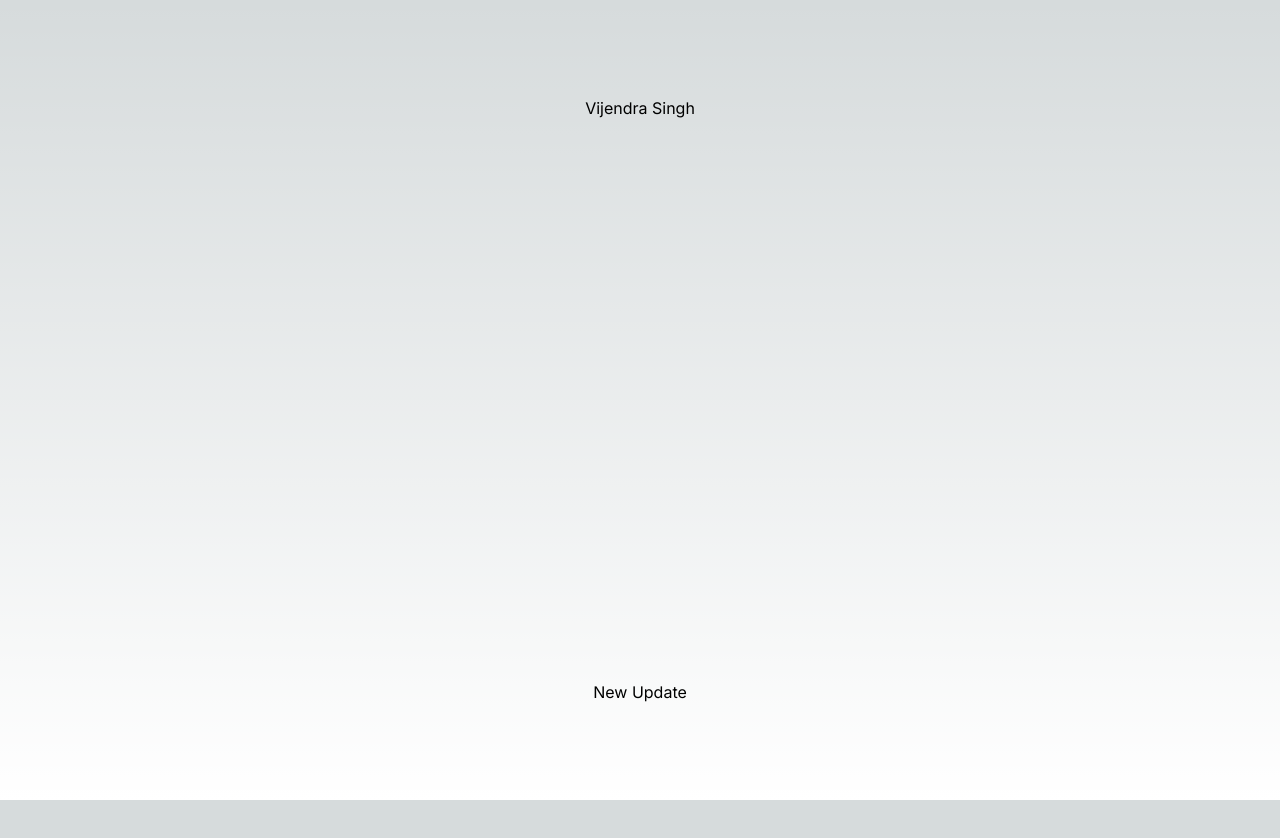
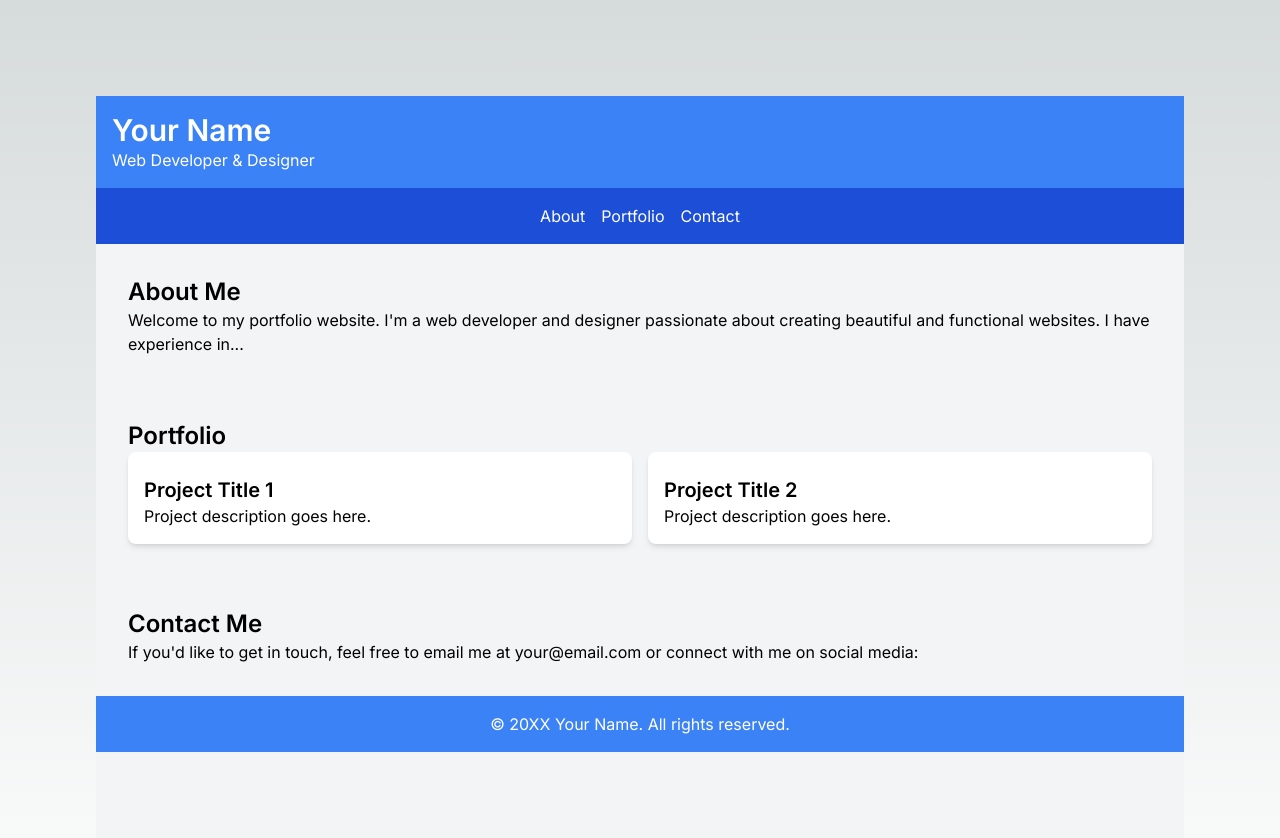
Before and after one commit to vijend795/my-portfolio, a Next.js app: page / in a window 1280 px wide. Shown: the top 838 px of the page. Before the commit the page ends 800 px from the top, so only its background shows below. Built offline with nearby package versions, Linux system fonts and the light colour scheme.

Commit message:
demo home page

```diff
--- /dev/null
+++ b/app/component/home-page.js
@@ -0,0 +1,60 @@
+// pages/index.js
+import React from 'react';
+import Image from 'next/image';
+
+const HomePage = () => {
+  return (
+    <div className="bg-gray-100 min-h-screen">
+      <header className="bg-blue-500 p-4 text-white">
+        <h1 className="text-3xl font-semibold">Your Name</h1>
+        <p>Web Developer & Designer</p>
+      </header>
+      <nav className="bg-blue-700">
+        <ul className="flex justify-center space-x-4 p-4">
+          <li>
+            <a href="#about" className="text-white hover:text-gray-300">About</a>
+          </li>
+          <li>
+            <a href="#portfolio" className="text-white hover:text-gray-300">Portfolio</a>
+          </li>
+          <li>
+            <a href="#contact" className="text-white hover:text-gray-300">Contact</a>
+          </li>
+        </ul>
+      </nav>
+      <section id="about" className="p-8">
+        <h2 className="text-2xl font-semibold">About Me</h2>
+        <p>
+          Welcome to my portfolio website. I'm a web developer and designer passionate about creating beautiful and functional websites. I have experience in...
+        </p>
+      </section>
+      <section id="portfolio" className="p-8">
+        <h2 className="text-2xl font-semibold">Portfolio</h2>
+        <div className="grid grid-cols-1 md:grid-cols-2 gap-4">
+          {/* Add your portfolio projects here */}
+          <div className="bg-white rounded-lg shadow-md p-4">
+            {/* <Image src="project1.jpg" alt="Project 1" className="w-full h-32 object-cover" width={200} height={200}/> */}
+
+            <h3 className="text-xl font-semibold mt-2">Project Title 1</h3>
+            <p>Project description goes here.</p>
+          </div>
+          <div className="bg-white rounded-lg shadow-md p-4">
+            {/* <Image src="project2.jpg" alt="Project 2" className="w-full h-32 object-cover" width={200} height={200} /> */}
+            <h3 className="text-xl font-semibold mt-2">Project Title 2</h3>
+            <p>Project description goes here.</p>
+          </div>
+        </div>
+      </section>
+      <section id="contact" className="p-8">
+        <h2 className="text-2xl font-semibold">Contact Me</h2>
+        <p>If you'd like to get in touch, feel free to email me at your@email.com or connect with me on social media:</p>
+        {/* Add social media icons and contact information here */}
+      </section>
+      <footer className="bg-blue-500 p-4 text-white text-center">
+        <p>&copy; 20XX Your Name. All rights reserved.</p>
+      </footer>
+    </div>
+  );
+};
+
+export default HomePage;
--- a/app/page.js
+++ b/app/page.js
@@ -1,10 +1,10 @@
 import Image from 'next/image'
+import HomePage from './component/home-page'
 
 export default function Home() {
   return (
     <main className="flex min-h-screen flex-col items-center justify-between p-24">
-    <h1>Vijendra Singh</h1>
-    <h1>New Update </h1>
+    <HomePage />
     </main>
   )
 }
```
